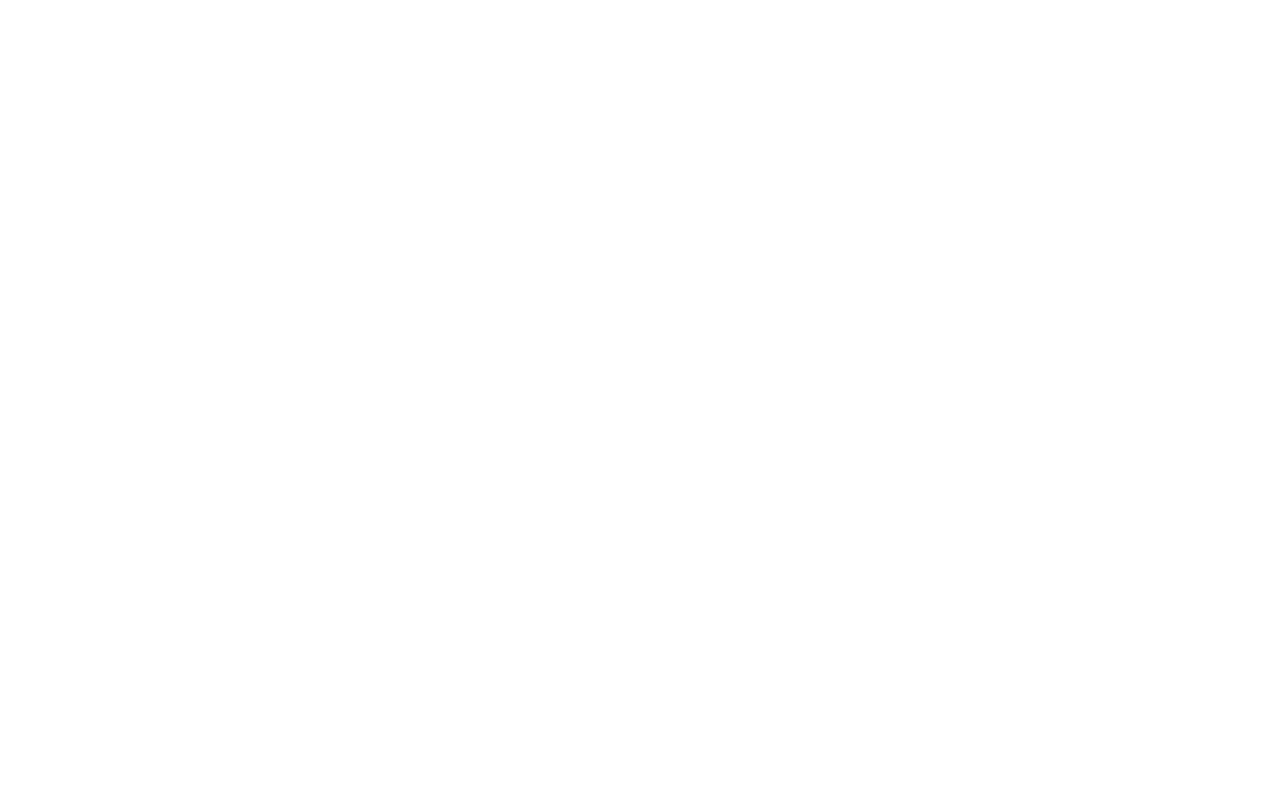
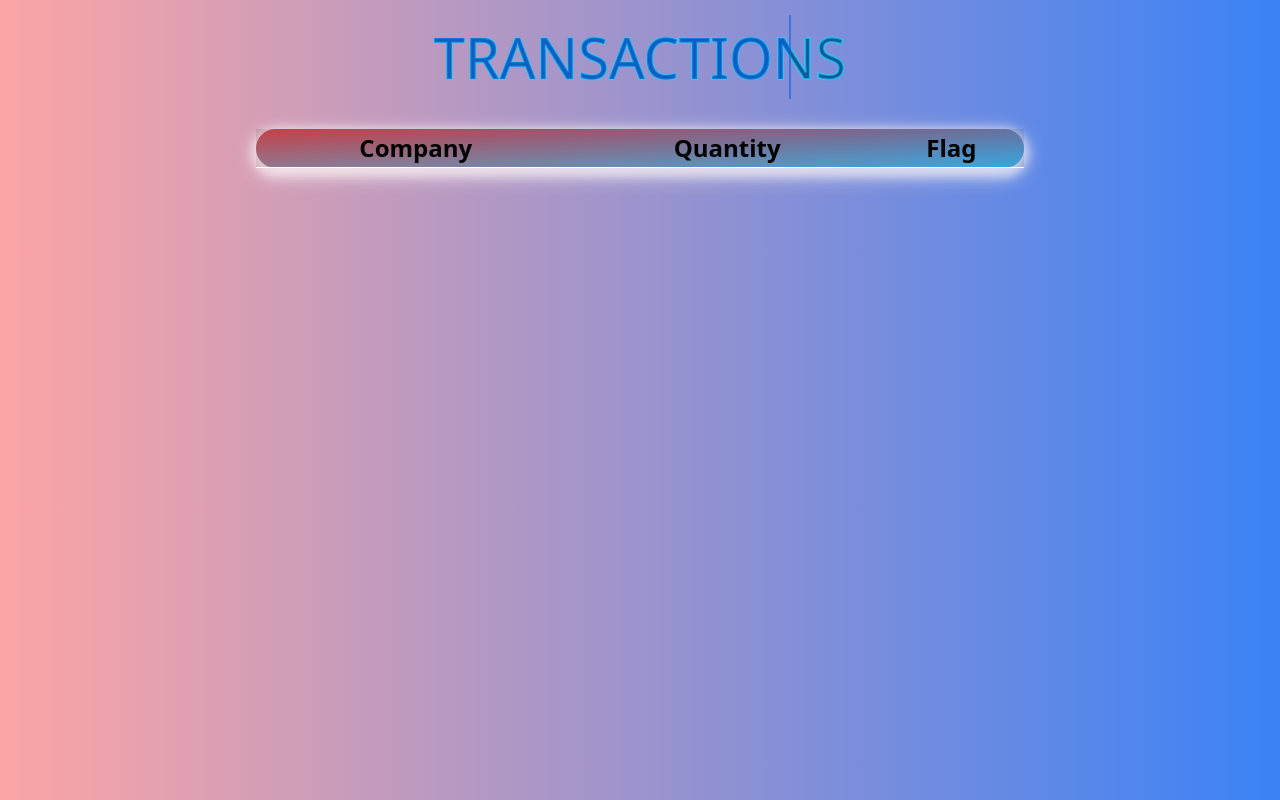
Before and after one commit to sselvaorg/WallstreetWolverine-K25, a React (Vite) app: page /history in a window 1280 px wide. Before the commit this address had no page. Built offline with nearby package versions, Linux system fonts and the light colour scheme; a web font is replaced by a local one.

Commit message:
Added Description and History Page

```diff
--- a/src/App.jsx
+++ b/src/App.jsx
@@ -3,6 +3,7 @@ import Home from "./pages/Home/Home";
 import Market from "./pages/Market/Market";
 import Profile from "./pages/Profile/Profile";
 import Instructions from "./pages/Instructions/Instructions";
+import History from "./pages/History/History";
 import Rules from "./pages/Rules/Rules";
 import Contact from "./pages/Contact/Contact";
 import Login from "./pages/Login/Login";
@@ -17,6 +18,7 @@ export default function App() {
         <Route path="/profile" element={<Profile />} />
         <Route path="/instructions" element={<Instructions />} />
         <Route path="/rules" element={<Rules />} />
+        <Route path="/history" element={<History />} />
         <Route path="/contact" element={<Contact />} />
         <Route path="/login" element={<Login />} />
         <Route path="/stock/:id" element={<StockPage />} />
--- /dev/null
+++ b/src/components/Heading/Heading.jsx
@@ -0,0 +1,13 @@
+import React, { useRef } from "react";
+import styles from "./Heading.module.css";
+
+function Heading({ text}) {
+
+  return (
+    <div className={styles.headbox}>
+        <h1 className={styles.insthead} data-text={text}>{text}</h1>
+    </div>
+  );
+}
+
+export default Heading;
--- /dev/null
+++ b/src/components/Heading/Heading.module.css
@@ -0,0 +1,45 @@
+.headbox{
+    display: flex;
+    justify-content: center;
+    min-height: 10wh;
+    width: 100%;
+    padding-top: 15px;
+  }
+.insthead
+{
+    position: relative;
+    font-size: 3.5rem;
+    color: #005591e4;
+    -webkit-text-stroke: 2px #20d2ff9f ;
+}
+.insthead::before
+{
+    content: attr(data-text);
+    position: absolute;
+    top: 0;
+    left: 0;
+    width: 100%;
+    height: 100%;
+    color: #0a62dd98;
+    -webkit-text-stroke: 0px#0a62dd98;
+    border-right: 2px solid #0a62dd98;
+    overflow: hidden;
+    animation: animate 6s linear infinite;
+    /* margin: 10px 0; */
+}
+@keyframes animate
+{
+    0%,10%,100%
+    {
+        width: 0;
+    }
+    70%,90%
+    {
+        width: 100%;
+    }
+}
+@media only screen and (max-width: 767px) {
+    .insthead{
+      font-size: 2.4rem;
+    }
+  }
--- /dev/null
+++ b/src/pages/History/History.jsx
@@ -0,0 +1,123 @@
+import React from "react";
+// import { apiGetHistory } from '../../auth/auth';
+import Heading from "../../components/Heading/Heading";
+import styles from "./History.module.css";
+
+
+// function Historyrecord(props){
+
+//     return(
+//         <>
+//         <tr>
+//             <td>{props.companyName}</td>
+//             <td>{props.nstocks}</td>
+//             <td>{props.flag}</td>
+//         </tr>
+//         </>
+//     )
+// }
+
+// function HistoryList(props){
+//     // console.log(props+"skj");
+//     var datalist=props.data.map((item,i)=>{
+//         return (<Historyrecord companyName={item.company} nstocks={item.number} flag={item.flag} />);
+//     })
+//     return {datalist};
+//     // return <>hii</>
+
+// }
+
+
+
+// class History extends React.Component{
+
+//     constructor(props){
+//         super(props);
+//         this.state={
+//             datalist:[],
+//         }
+//     }
+
+//     fetchHistory = async (config) => {
+//         const history = await apiGetHistory(config);
+//         if (history === undefined) {
+//           console.log("Error");
+//         }
+//         else {
+//           if (history.status >= 200 && history.status <= 299) {
+//             // console.log(profile.data);
+//             const res = history.data;
+//             if (res) {
+//               console.log(res);
+//               const list=res.map((item,i)=>{
+//                   return <Historyrecord companyName={item.company} nstocks={item.number} flag={item.flag} />
+//               });
+
+//               this.setState({datalist:list});
+
+//             }
+//           }
+//           else if (history.status >= 400 && history.status < 500) {
+//             //about to fill
+//           }
+//           else if (history.status >= 500 && history.status < 600) {
+//             console.log("Server Side Error");
+//           }
+//         }
+//       }
+
+
+
+//     componentDidMount() {
+//       if(localStorage.getItem('token')==null){
+//         window.location='/login';
+//         // showMessage('Login to continue','danger')
+//       }
+//         const config = {
+//           headers: {
+//             authorization: localStorage.getItem("token"),
+//           },
+//         };
+//         this.fetchHistory(config);
+//       }
+
+
+//       render(){
+//         //   console.log(response+"askj")
+//           return (<div className={`${styles.tableContainer}`}>
+//                 <Heading text="TRANSACTIONS" />
+//                 <table className={`${styles.transactionTable}`}>
+//                     <thead>
+//                     <tr>
+//                         <th>Company</th>
+//                         <th>Quantity</th>
+//                         <th>Flag</th>
+//                     </tr>
+//                     </thead>
+//                     {this.state.datalist}
+//                 </table>
+//           </div>)
+//       }
+// }
+
+function History(){
+  return(
+    <div className="min-h-screen flex flex-col bg-gradient-to-r from-red-300 to-blue-500">
+    <div className={`${styles.tableContainer}`}>
+                 <Heading text="TRANSACTIONS" />
+                 <table className={`${styles.transactionTable}`}>
+                     <thead>
+                     <tr>
+                         <th>Company</th>
+                         <th>Quantity</th>
+                         <th>Flag</th>
+                     </tr>
+                     </thead>
+                     {/* {this.state.datalist} */}
+                      </table>
+</div>
+</div>
+  );
+}
+
+export default History;
--- /dev/null
+++ b/src/pages/History/History.module.css
@@ -0,0 +1,64 @@
+/* Media Queries */
+.tableContainer{
+    min-height: 80vh;
+}
+.transactionTable{
+    background-image: linear-gradient(to bottom right, #d40b0b98, #20d2ff9f);
+    box-shadow: 0 4px 8px 5px rgba(255, 245, 245, 0.5), 0 6px 20px 3px rgba(245, 245, 245, 0.6);
+    border-radius: 20px;
+    padding: 25px;
+    /* border-spacing: 0; */
+    width: 60%;
+    font-size: 1.1rem;
+    margin: 30px auto;
+}
+
+.transactionTable> thead{
+    font-size: x-large;
+    font-weight: 900;
+    /* background-color: rgba(0, 0, 0, 0.123); */
+    padding: 20px;
+    color:black;
+    border-radius: 20px;
+    border-bottom: 1px solid white;
+    /* text-shadow: 3px 3px rgb(242, 241, 241); */
+}
+.transactionTable tr:nth-child(odd){
+    background-color: rgba(27, 2, 2, 0.082);
+}
+.transactionTable >thead >th{
+    padding: 20px 30px;
+    margin-bottom: 20px;
+    border-bottom: 3px solid white;
+    font-size: 1.2rem;
+}
+
+.transactionTable > tr >td{
+    padding: 10px 20px;
+    border-radius: 5px;
+}
+/* Above Tablet */
+@media only screen and (min-width: 1024px) {
+}
+
+/* Both Tablet and Mobile */
+@media only screen and (max-width: 1023px) {
+    .transactionTable> thead{
+        font-size:medium;
+        /* background-color: rgba(0, 0, 0, 0.123); */
+        padding: 20px;
+        border-radius: 20px;
+        border-bottom: 10px solid white;
+    }
+    .transactionTable > tr >td{
+       font-size: small;
+    }
+}
+
+/* Tablet only */
+@media only screen and (min-width: 768px) and (max-width: 1023px) {
+}
+
+/* Mobile only */
+@media only screen and (max-width: 767px) {
+}
--- a/src/pages/Market/components/StockPage.jsx
+++ b/src/pages/Market/components/StockPage.jsx
@@ -20,6 +20,7 @@ function StockPage() {
   const navigate = useNavigate();
   const [isModalOpen, setIsModalOpen] = useState(false);
   const [stockCount, setStockCount] = useState(1);
+  const [desc,setDesc] = useState("");
 
   if (!stock) {
     return <h2>Stock not found</h2>;
@@ -66,7 +67,7 @@ function StockPage() {
             </button>
             <button
               className={`${styles.button} ${styles.historyButton}`}
-              onClick={() => navigate(`/transactions/${id}`)}
+              onClick={() => navigate(`/history`)}
             >
               History
             </button>
@@ -97,6 +98,15 @@ function StockPage() {
               onChange={(e) => setStockCount(e.target.value)}
               className="border p-2 rounded w-full mt-1"
             />
+          </label>
+          <label className="block mt-2">
+            Description:
+            <input type="text"
+            value = {desc}
+            placeholder="Enter your Description"
+            onChange={(e)=>setDesc(e.target.value)}
+            className="border p-2 rounded w-full mt-1"
+            required/>
           </label>
           <div className="mt-4 flex justify-center">
             <button className="px-4 py-2 bg-blue-600 text-white rounded">
```
